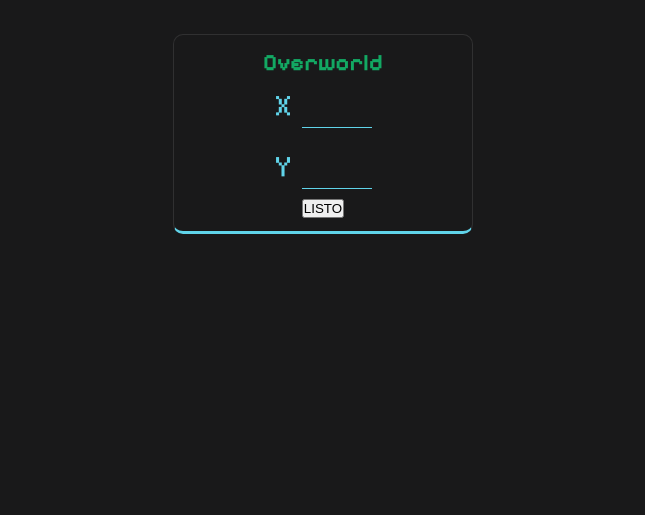
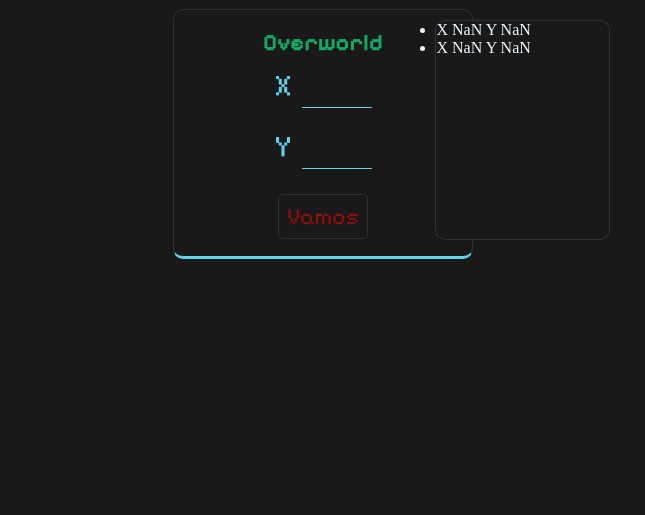
Before and after one commit to BisonteRIP/bisonterip.github.io, a plain HTML site: page index.html in a window 1280 px wide. Shown: the part 285-800 px from the top of the page, without its empty margins (317-962 px from the left). Drawn offline with Linux system fonts and the light colour scheme; a web font is replaced by a local one.

Commit message:
Se creo la logica pero no funciona correctamente aun!

```diff
--- a/index.html
+++ b/index.html
@@ -19,8 +19,9 @@
                 <label for="input-y">Y</label>
                 <input type="text" class="input-data input-data-2" id="input-y">
             </div>
-            <button type="submit">LISTO</button>
+            <button id="enviar" onclick="dividirNumeros()">Vamos</button>
         </form>
+        <div id="return-data"></div>
     </div>
     <script src="main.js"></script>
 </body>
--- a/main.js
+++ b/main.js
@@ -1,16 +1,33 @@
 'use strict'
 
-const inputX = document.getElementById("input-x")
-const inputY = document.getElementById("input-y")
-const inputValueX = inputX.value;
-const inputValueY = inputY.value;
+const enviar = document.getElementById('enviar');
+enviar.onclick(dividirNumeros());
 
-function convertData(inputValueX, inputValueY){
-    if(inputValueX && inputValueY == isNaN(inputValueX) && isNaN(inputValueY)){
-        inputValueX /= 8;
-        inputValueY /= 8;
-        console.log(inputValueX, inputValueY)
-    }else{
-        console.log("no es un numero")
+function dividirNumeros(){
+    let inputX = document.getElementById("input-x").value
+    let inputY = document.getElementById("input-y").value
+
+    if(isNaN(inputX) || isNaN(inputY)){
+        alert("Por favor, ingresa solo numeros en ambos campos.");
+        return;
+    }else if(inputX == undefined || inputY == undefined){
+        alert("No has definido una coordenada.")
+        return;
     }
+
+    const num1 = parseFloat(inputX);
+    const num2 = parseFloat(inputY);
+
+    const resultado1 = num1 / 8;
+    const resultado2 = num2 / 8;
+
+    const divReturnData = document.getElementById('return-data');
+    divReturnData.classList.add('result');
+
+    const lista = document.createElement('ul');
+    const elementList = document.createElement('li');
+    elementList.textContent = `X ${resultado1}  Y ${resultado2}`;
+    lista.appendChild(elementList);
+
+    divReturnData.appendChild(lista);
 }
--- a/style.css
+++ b/style.css
@@ -20,6 +20,21 @@ h1{
 input {
     all: unset;
   }
+button{
+    font-family: "Pixelify Sans", sans-serif;
+    font-optical-sizing: auto;
+    font-style: normal;
+    font-size: 23px;
+    border: solid 1px rgba(255, 255, 255, 0.1);
+    background-color: #19191a;
+    color: #8b0f0f;
+    padding: 8px;
+    margin: 15px 0 0 0;
+    border-radius: 5px;
+}
+button:hover{
+    background-color: #272729;
+}
 .overworld{
     color:rgb(19, 168, 99);
 }
@@ -37,7 +52,8 @@ input {
     flex-direction: column;
     justify-content: center;
     align-items: center;
-    height: 200px;
+    background-color: #19191a;
+    height: 250px;
     width: 300px;
     border: solid 1px rgba(255, 255, 255, 0.1);
     border-bottom: solid 3px rgb(96, 212, 234);
@@ -73,3 +89,13 @@ input {
     border-bottom: 1px solid rgba(96, 212, 234);
     text-align: center;
 }
+#return-data{
+    position: absolute;
+    height: 220px;
+    width: 175px;
+    border: solid 1px rgba(255, 255, 255, 0.1);
+    background-color: #19191a;
+    border-radius: 10px;
+    margin: 30px 0 0 400px;
+    color: aliceblue;
+}
```
